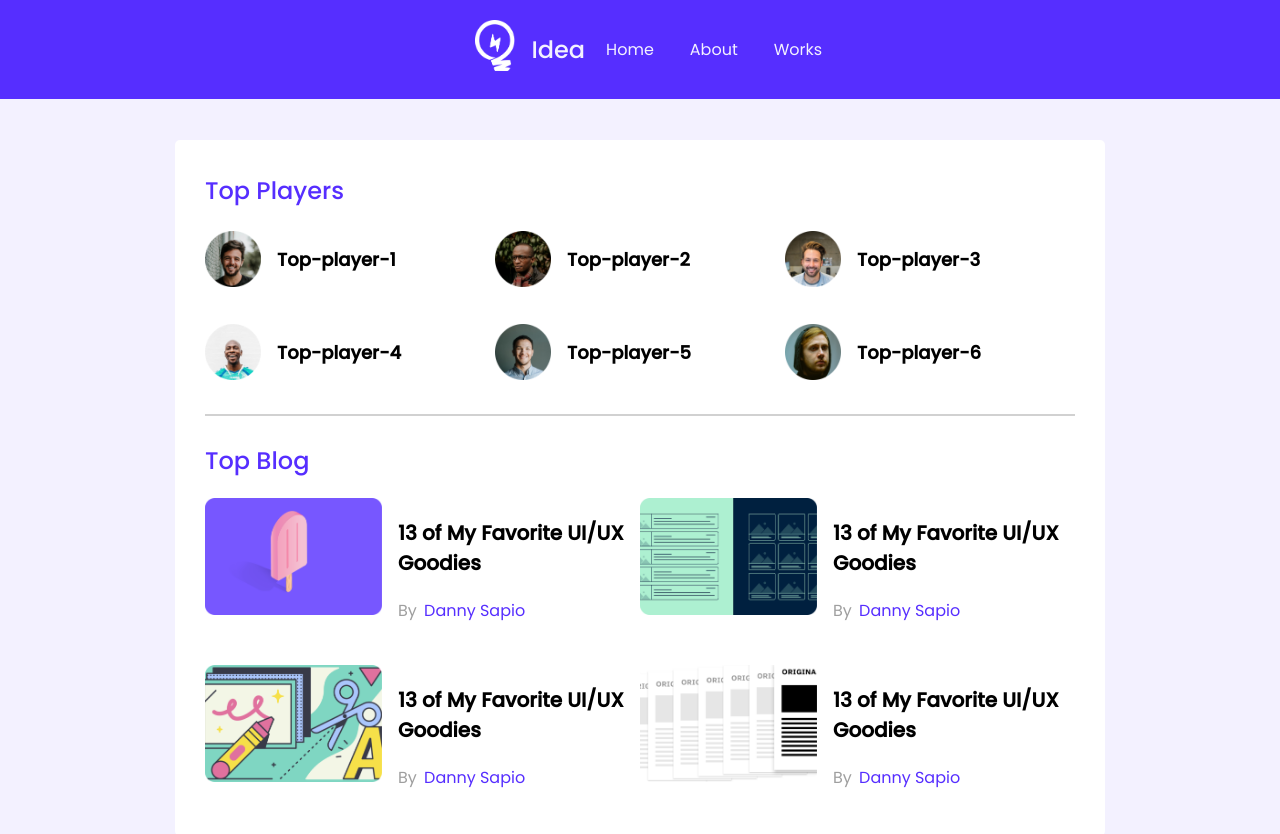
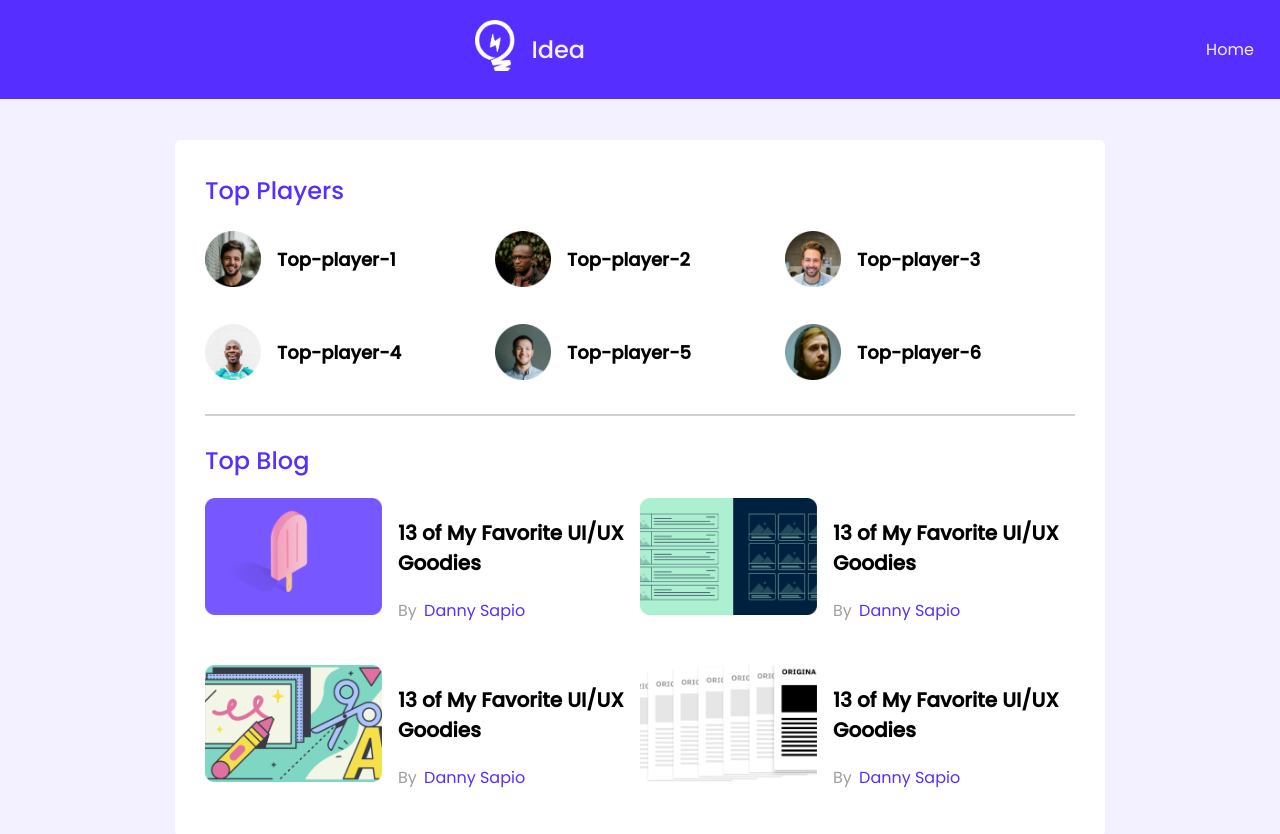
Before and after one commit to fazlay26/leader-board-css3, a plain HTML site: page index.html in a window 1280 px wide. Shown: the top 834 px of the page. Drawn offline with Linux system fonts and the light colour scheme.

Commit message:
last push

```diff
--- a/styles/style.css
+++ b/styles/style.css
@@ -166,16 +166,7 @@ hr{
 
 
 }
-@media only screen and (min-width:993px) {
-    .menu a{
 
-          position: relative;
-       right: 600px;
-
-   }
-
-
-}
 
 
 
```
